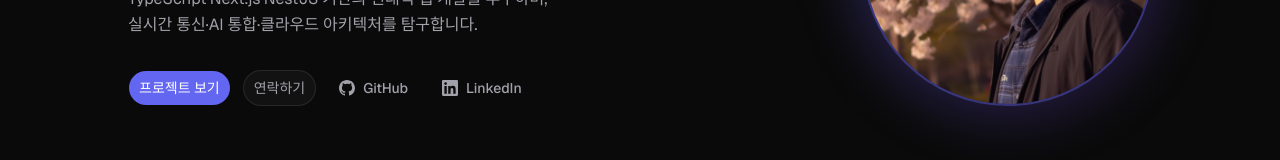
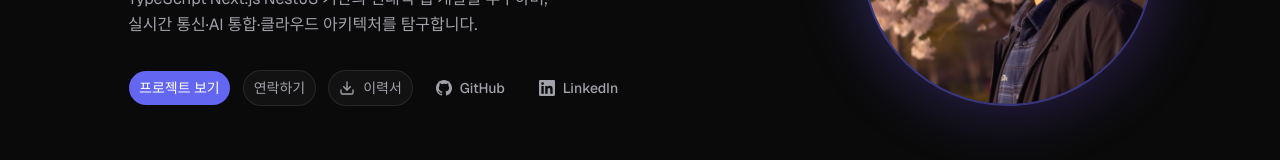
Before and after one commit to Poeta0923/Poeta0923.github.io, a Next.js app: page / in a window 1280 px wide. Shown: the part 472-632 px from the top of the page. Built offline with nearby package versions, Linux system fonts and the light colour scheme.

Commit message:
feat: 이력서 다운로드 버튼 추가

```diff
--- a/components/sections/Hero.tsx
+++ b/components/sections/Hero.tsx
@@ -16,6 +16,14 @@ const GitHubIcon = () => (
 const LinkedInIcon = () => (
   <svg className="w-4 h-4" fill="currentColor" viewBox="0 0 24 24">
     <path d="M20.447 20.452h-3.554v-5.569c0-1.328-.027-3.037-1.852-3.037-1.853 0-2.136 1.445-2.136 2.939v5.667H9.351V9h3.414v1.561h.046c.477-.9 1.637-1.85 3.37-1.85 3.601 0 4.267 2.37 4.267 5.455v6.286zM5.337 7.433a2.062 2.062 0 01-2.063-2.065 2.064 2.064 0 112.063 2.065zm1.782 13.019H3.555V9h3.564v11.452zM22.225 0H1.771C.792 0 0 .774 0 1.729v20.542C0 23.227.792 24 1.771 24h20.451C23.2 24 24 23.227 24 22.271V1.729C24 .774 23.2 0 22.222 0h.003z"/>
+  </svg>
+);
+
+const DownloadIcon = () => (
+  <svg className="w-4 h-4" fill="none" stroke="currentColor" strokeWidth="2" strokeLinecap="round" strokeLinejoin="round" viewBox="0 0 24 24">
+    <path d="M21 15v4a2 2 0 0 1-2 2H5a2 2 0 0 1-2-2v-4" />
+    <polyline points="7 10 12 15 17 10" />
+    <line x1="12" y1="15" x2="12" y2="3" />
   </svg>
 );
 
@@ -95,6 +103,17 @@ export default function Hero() {
                 연락하기
               </a>
               <a
+                href={personalInfo.resumePath}
+                download={personalInfo.resumeFilename}
+                className={cn(
+                  buttonVariants({ variant: "outline", size: "lg" }),
+                  "rounded-full font-medium border-border text-muted-foreground hover:text-foreground gap-2"
+                )}
+              >
+                <DownloadIcon />
+                이력서
+              </a>
+              <a
                 href={personalInfo.github}
                 target="_blank"
                 rel="noopener noreferrer"
--- a/components/ui/ProjectCard.tsx
+++ b/components/ui/ProjectCard.tsx
@@ -8,8 +8,16 @@ const GitHubIcon = () => (
   </svg>
 );
 
+const ExternalLinkIcon = () => (
+  <svg className="w-5 h-5" fill="none" stroke="currentColor" strokeWidth="2" strokeLinecap="round" strokeLinejoin="round" viewBox="0 0 24 24">
+    <path d="M18 13v6a2 2 0 0 1-2 2H5a2 2 0 0 1-2-2V8a2 2 0 0 1 2-2h6" />
+    <polyline points="15 3 21 3 21 9" />
+    <line x1="10" y1="14" x2="21" y2="3" />
+  </svg>
+);
+
 export default function ProjectCard({ project }: { project: Project }) {
-  const { title, description, longDescription, type, role, highlights, techStack, github } = project;
+  const { title, description, longDescription, type, role, highlights, techStack, github, liveUrl } = project;
 
   return (
     <Card className="h-full border-border/50 bg-card hover:border-primary/30 transition-colors group">
@@ -20,15 +28,28 @@ export default function ProjectCard({ project }: { project: Project }) {
             <h3 className="text-lg font-bold text-foreground truncate">{title}</h3>
             <p className="text-sm text-muted-foreground mt-0.5">{description}</p>
           </div>
+          <div className="flex-shrink-0 flex items-center gap-2 mt-0.5">
+            {liveUrl && (
+              <a
+                href={liveUrl}
+                target="_blank"
+                rel="noopener noreferrer"
+                className="text-muted-foreground hover:text-foreground transition-colors"
+                aria-label="배포된 사이트 바로가기"
+              >
+                <ExternalLinkIcon />
+              </a>
+            )}
             <a
               href={github}
               target="_blank"
               rel="noopener noreferrer"
-            className="flex-shrink-0 text-muted-foreground hover:text-foreground transition-colors mt-0.5"
+              className="text-muted-foreground hover:text-foreground transition-colors"
               aria-label="GitHub 저장소 바로가기"
             >
               <GitHubIcon />
             </a>
+          </div>
         </div>
       </CardHeader>
 
--- a/data/portfolio.ts
+++ b/data/portfolio.ts
@@ -10,6 +10,9 @@ export const personalInfo = {
   roles: ["백엔드 개발자", "TypeScript 개발자", "NestJS 개발자"],
   bio: "TypeScript·Next.js·NestJS 기반의 현대적 웹 개발을 추구하며,\n실시간 통신·AI 통합·클라우드 아키텍처를 탐구합니다.",
   interests: ["실시간 통신", "AI 통합", "클라우드 아키텍처"],
+  // 한글·대괄호·공백이 포함되어 있어 URL 인코딩된 경로 사용
+  resumePath: "/%5B%ED%92%80%EC%8A%A4%ED%83%9D%5D%20%EA%B9%80%EA%B4%91%EC%88%98.pdf",
+  resumeFilename: "[풀스택] 김광수.pdf",
 };
 
 export const skillCategories = [
@@ -89,6 +92,7 @@ export type Project = {
   highlights: string[];
   techStack: string[];
   github: string;
+  liveUrl?: string;
   featured?: boolean;
 };
 
@@ -107,6 +111,7 @@ export const projects: Project[] = [
     ],
     techStack: ["Next.js 15", "NestJS 11", "PostgreSQL", "Redis", "Socket.io", "AWS S3", "Claude API", "Docker"],
     github: "https://github.com/Poeta0923/talkertive-chat-app",
+    liveUrl: "https://talkertive.co.kr/",
     featured: true,
   },
   {
```
Also changed, not shown: 1 other file (tests, documents, lock files or other folders). Lines whose indentation alone changed are shown as unchanged.
